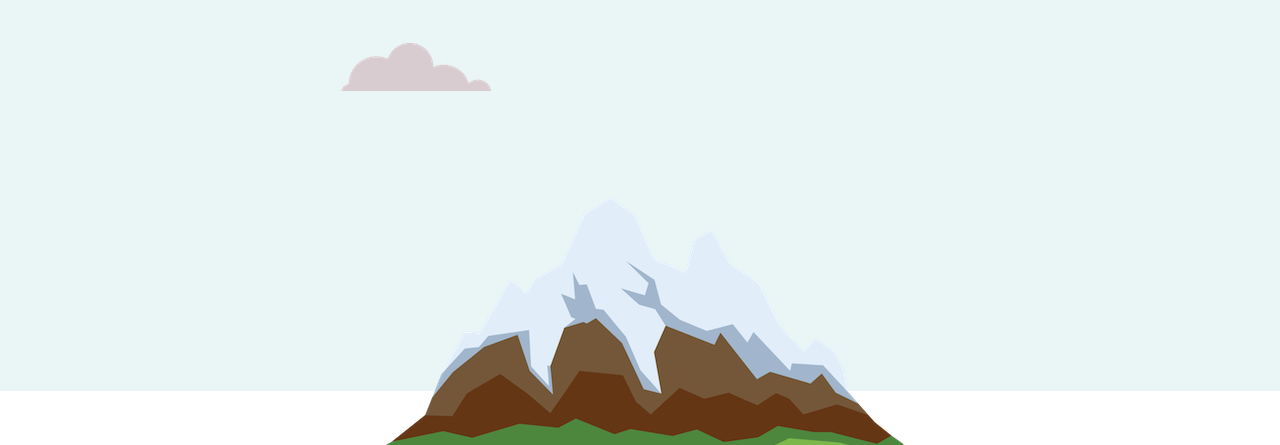
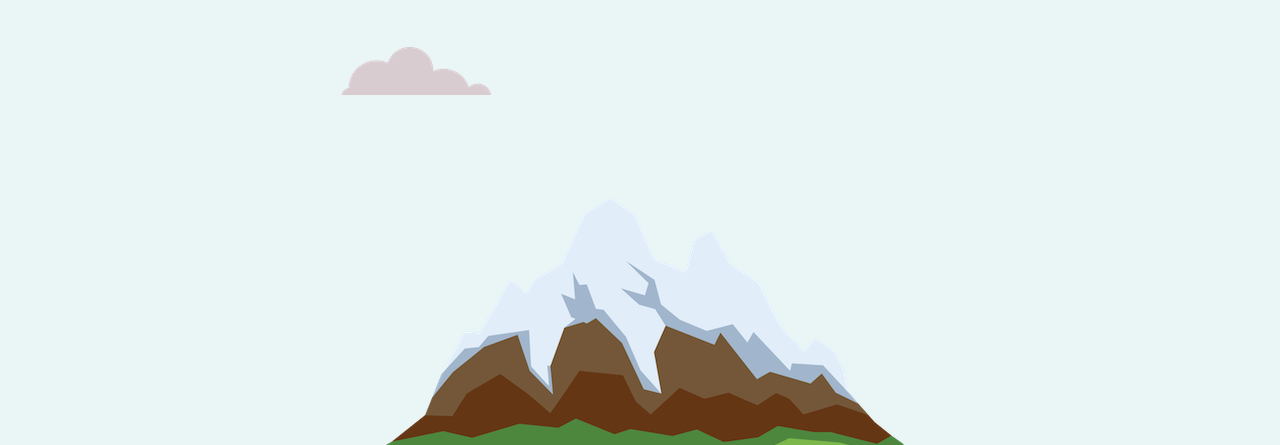
Before and after one commit to cruci131/personal, a plain HTML site: page index.html in a window 1280 px wide. Shown: the part 355-800 px from the top of the page. Drawn offline with Linux system fonts and the light colour scheme.

Commit message:
Update styles.css

```diff
--- a/css/styles.css
+++ b/css/styles.css
@@ -10,11 +10,6 @@ h1
   font-size: 5.625em;
   font-family: "Sacramento", serif;
   line-height: 0.75;
-}
-.heading
-{
-  font-size: 2.5rem;
-  font-family: "Montserrat", serif;
 }
 h2
 {
@@ -47,6 +42,11 @@ hr:after {
     position: relative;
     top: -13px;
 }
+.heading
+{
+  font-size: 2.5rem;
+  font-family: "Montserrat", serif;
+}
 .my-name
 {
   position: relative;
@@ -59,6 +59,7 @@ hr:after {
   width:100%;
   position: relative;
   margin-bottom: 70px;
+  height: 850px;
 }
 .pro
 {
@@ -68,7 +69,7 @@ hr:after {
 .bottom-cloud
 {
   position: absolute;
-  bottom: 300px;
+  bottom: 400px;
 }
 .mountain
 {
```
